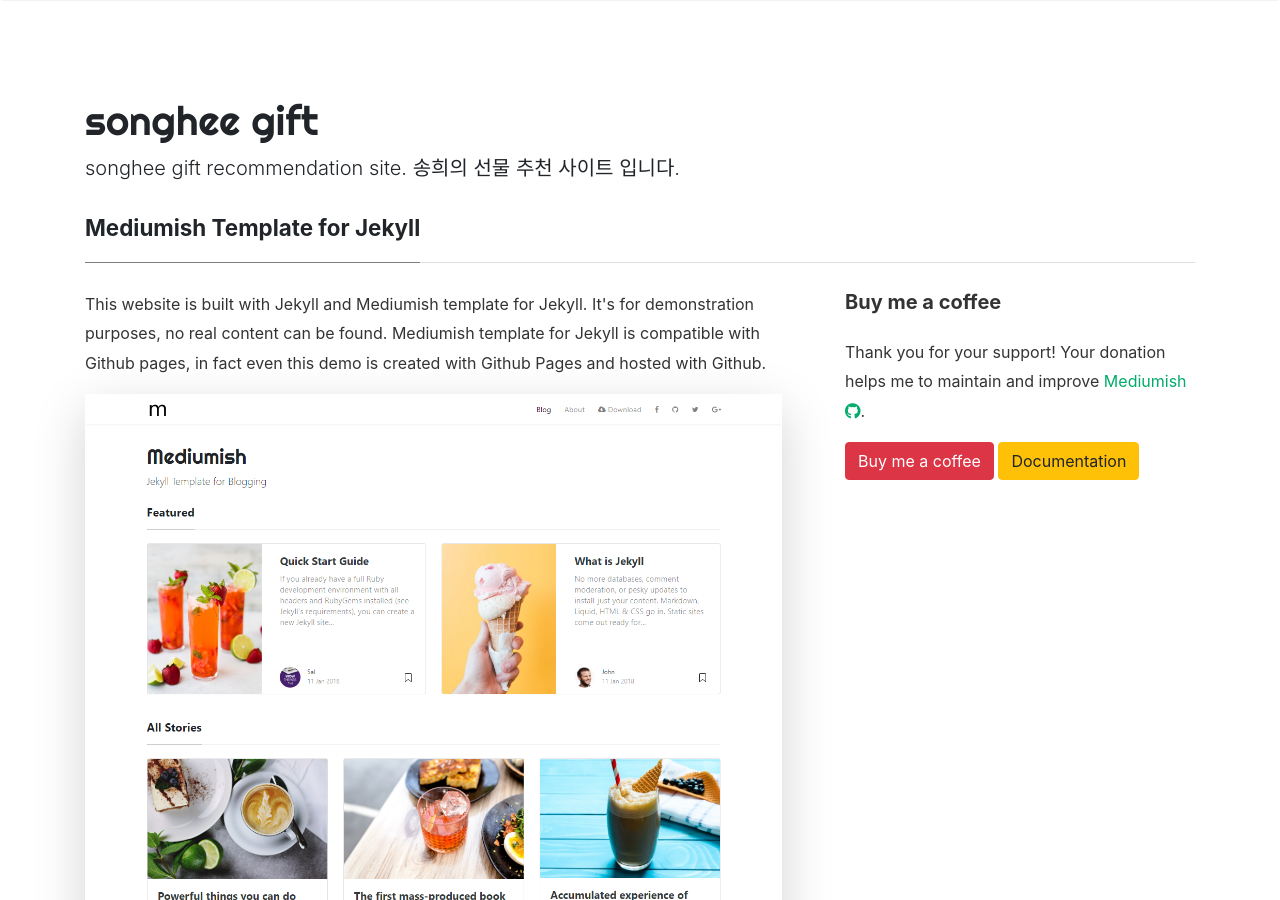
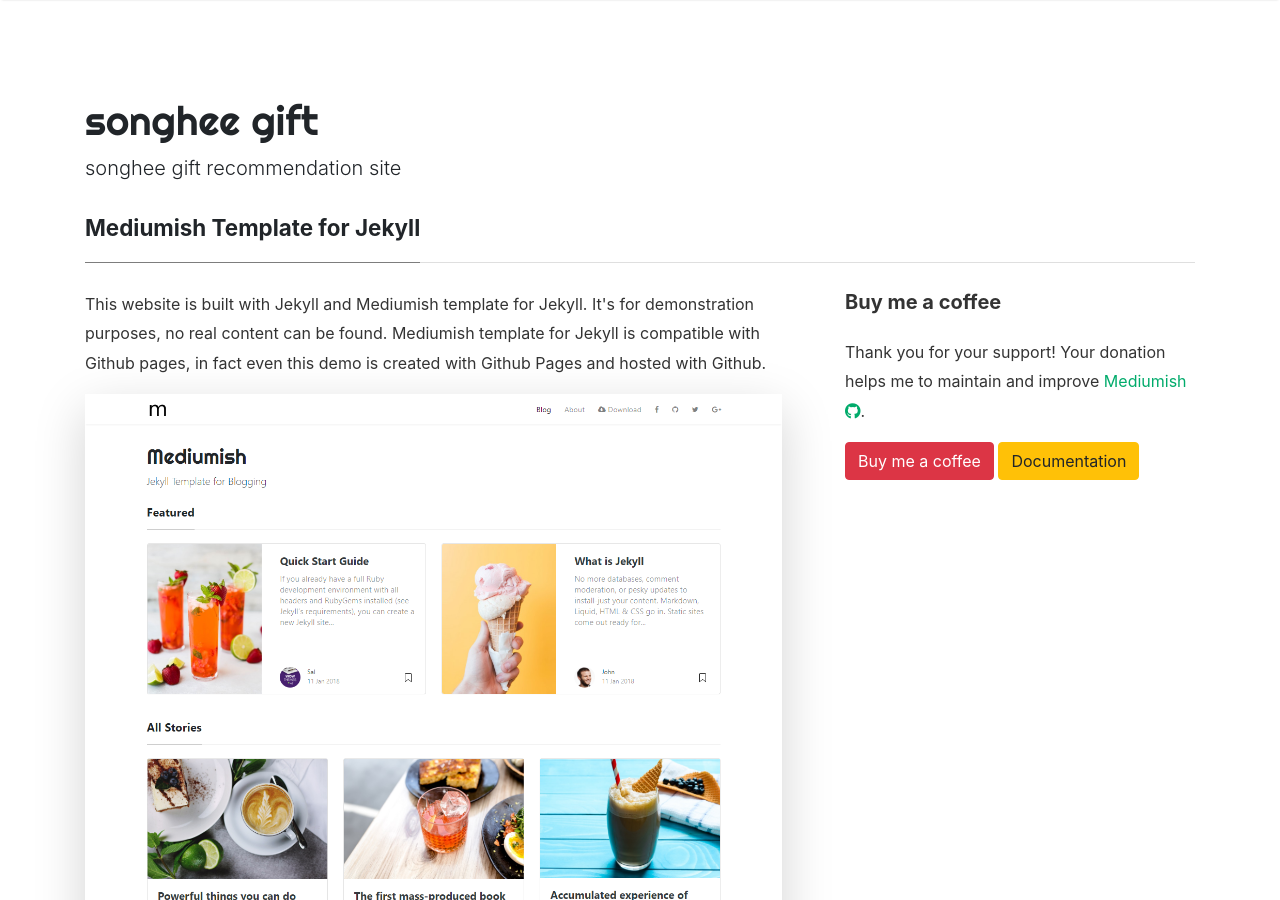
Before and after one commit to songhee23/songhee-gift, a Jekyll site: the page built from _pages/about.md, in a window 1280 px wide and 900 px high. Built offline with Jekyll 4.4.1, drawn with Linux system fonts in a browser that asks for light colours; nearby versions of some CDN libraries; comment, search, counter and statistics services are not loaded.

Commit message:
config수정

```diff
--- a/_config.yml
+++ b/_config.yml
@@ -1,7 +1,7 @@
 # Site
 name: "songhee gift"
 title: "songhee gift"
-description: "songhee gift recommendation site. 송희의 선물 추천 사이트 입니다."
+description: "songhee gift recommendation site"
 logo: 'assets/images/logo.png'
 favicon: 'assets/images/logo.png'
 baseurl: /songhee-gift
```
